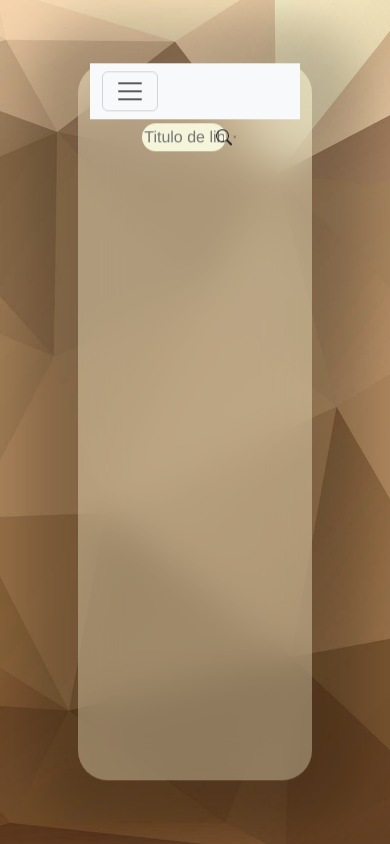
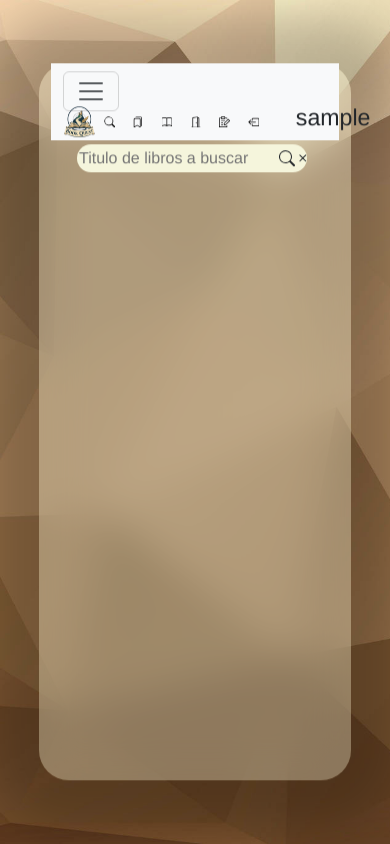
Before and after one commit to DanielJimenez357/django-crud-postgres, a Django app: page /libreria/ in a window 390 px wide. Run offline with Django 4.2, Linux system fonts and the light colour scheme; the visitor is signed in with stand-in values (Sample User, id 1); some libraries are stand-ins or nearby versions.

Commit message:
cambios es los estilos, aplicacion mayormente responsive

```diff
--- a/libros/static/css/general.css
+++ b/libros/static/css/general.css
@@ -28,3 +28,10 @@
     width: 100vw;
     height: 100vh;
 }
+
+
+@media (max-width: 992px) {
+    .container{
+        width: 80%;
+    }
+}
--- a/libros/static/css/libreria.css
+++ b/libros/static/css/libreria.css
@@ -136,3 +136,9 @@
         transform: translateX(12vw);
     }
 }
+
+@media (max-width: 600px) {
+    .contenedor__libreria__buscador{
+        justify-content: end;
+    }
+}
--- a/libros/static/css/template_base.css
+++ b/libros/static/css/template_base.css
@@ -17,9 +17,10 @@
     position: relative;
 }
 
-.icono_navegacion > svg {
-    width: 1.2vw;
-    height: 1.2vw;
+.icono_navegacion > svg , .register__icon{
+    width: 1.5vw;
+    height: 1.5vw;
+    padding: .1vw;
 }
 
 .texto_icono {
@@ -36,8 +37,8 @@
   opacity: 0;
   transition: opacity .6s;
   top: 100%;
-  left: -100%;
-  transform: translateX(27%);
+  left: 50%;
+  transform: translateX(-50%);
 
 }
 
@@ -53,6 +54,7 @@
     align-items: center;
     width: 100%;
     margin: .2vw;
+    height: 5vw;
 }
 
 .elemento_navegacion{
@@ -62,6 +64,7 @@
     margin: .2vw;
     padding: 0;
     transition: padding .2s ease-in, background-color .4s ease-in;
+    display: flex;
 }
 
 .elemento_navegacion:hover{
@@ -80,3 +83,68 @@
     position: relative;
     left: 50%;
 }
+
+@media (max-width: 992px) {
+    .icono_busqueda:last-child{
+        width: 2.5vw;
+        height: 2.5vw;
+    }
+    .texto_icono{
+        width: 10vw;
+        padding: 1vw;
+        height: fit-content;
+        font-size: xx-small;
+    }
+    .icono_busqueda{
+        right: 7%;
+    }
+
+    .icono_navegacion > svg, .register__icon{
+        width: 2vw;
+        height: 2vw;
+        margin: 1vw;
+    }
+    .elemento_navegacion:hover{
+        padding: 0;
+    }
+    .busqueda{
+        width: 60%;
+    }
+    .icono_navegacion > svg, .register__icon{
+        width: 2.5vw;
+        height: 2.5vw;
+        margin: 2vw;
+    }
+    .nombre_usuario{
+        left: 10%;
+    }
+    .icono_busqueda{
+        right: 10%;
+    }
+    .logo{
+        height: 8vw;
+        width: 8vw;
+    }
+}
+
+@media (max-width: 768px) {
+    .busqueda{
+        width: 65%;
+    }
+    .icono_busqueda:last-child{
+        width: 4vw;
+        height: 4vw;
+    }
+    .icono_navegacion > svg, .register__icon{
+        width: 3vw;
+        height: 3vw;
+        margin: 2vw;
+    }
+
+}
+
+@media (max-width: 600px) {
+    .busqueda{
+        width: 80%;
+    }
+}
--- a/libros/templates/base.html
+++ b/libros/templates/base.html
@@ -27,7 +27,7 @@
                     <button class="navbar-toggler" type="button" data-bs-toggle="collapse" data-bs-target="#navbarNavAltMarkup" aria-controls="navbarNavAltMarkup" aria-expanded="false" aria-label="Toggle navigation">
                         <span class="navbar-toggler-icon"></span>
                     </button>
-                    <div class="collapse navbar-collapse" id="navbarNavAltMarkup">
+                    <div class=" navbar-collapse" id="navbarNavAltMarkup">
                         <div class="navbar-nav barra_navegacion">
                             <img class="logo" src="../media/assets/book_quest_logo2.png"></img>
                             <a class="nav-link elemento_navegacion icono_navegacion" aria-current="page" href="{% url 'libreria' %}">
```
